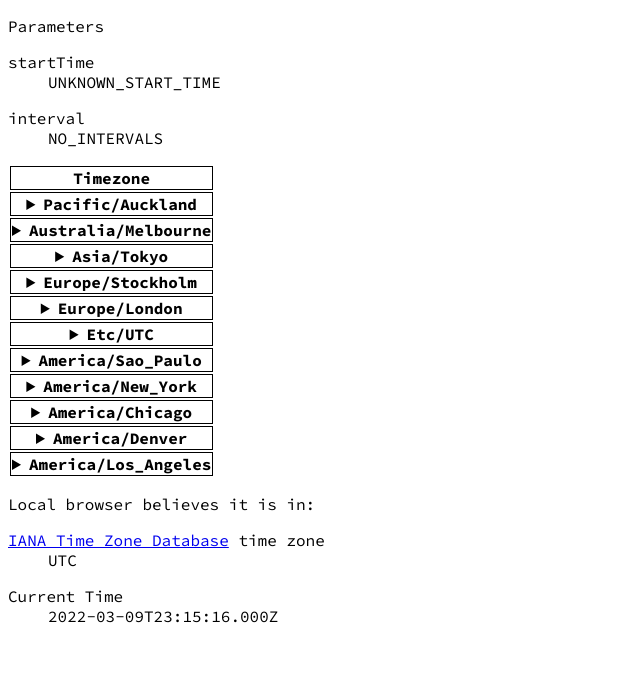
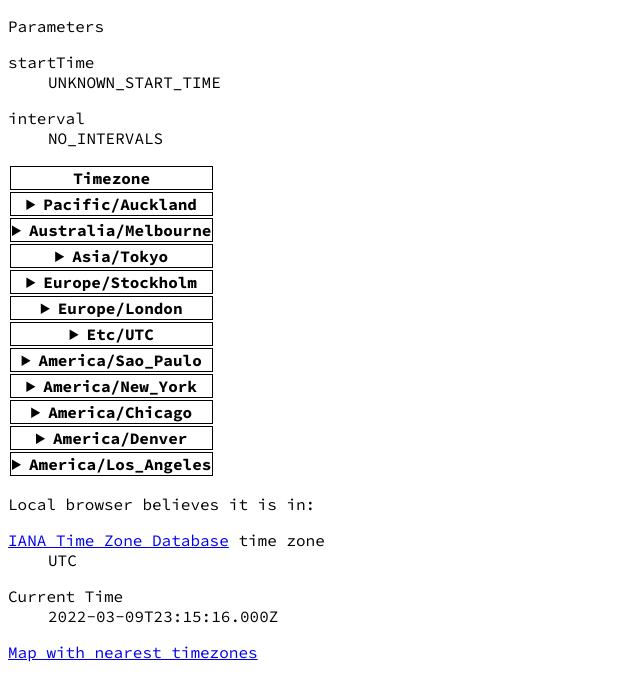
Before and after one commit to empjustine/empjustine.github.io, a plain HTML site: page timezone/index.html in a window 1280 px wide. Shown: the whole page, without its empty margins (0-640 px from the left). Drawn offline with nearby package versions, Linux system fonts and the light colour scheme.

Commit message:
Update index.html

```diff
--- a/timezone/index.html
+++ b/timezone/index.html
@@ -85,6 +85,7 @@ td {
       <dt>Current Time</dt>
       <dd id="currentTime">UNKNOWN_TIME_NOW</dd>
     </dl>
+    <p><a href="https://timezonefinder.michelfe.it/gui/0_-46.633956_-23.550385">Map with nearest timezones</p>
     <script type="module">//<![CDATA[
       document.querySelector('dd#currentIanaTimezone').innerText = Intl.DateTimeFormat().resolvedOptions().timeZone;
       document.querySelector('dd#currentTime').innerText = new Date().toISOString();
```
